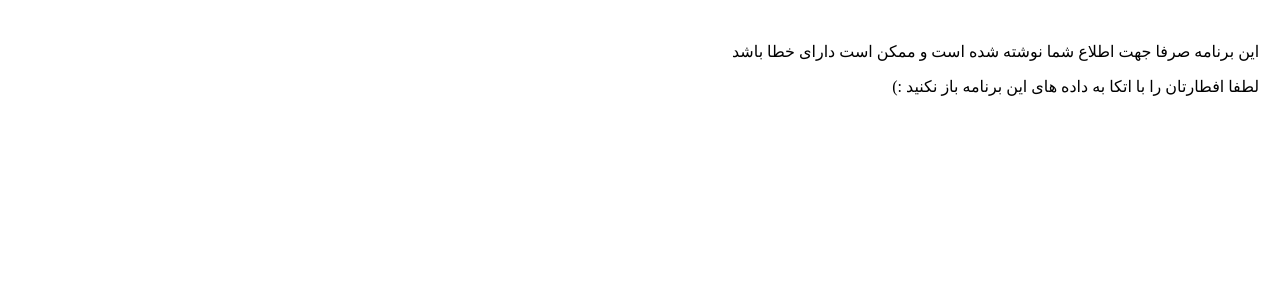
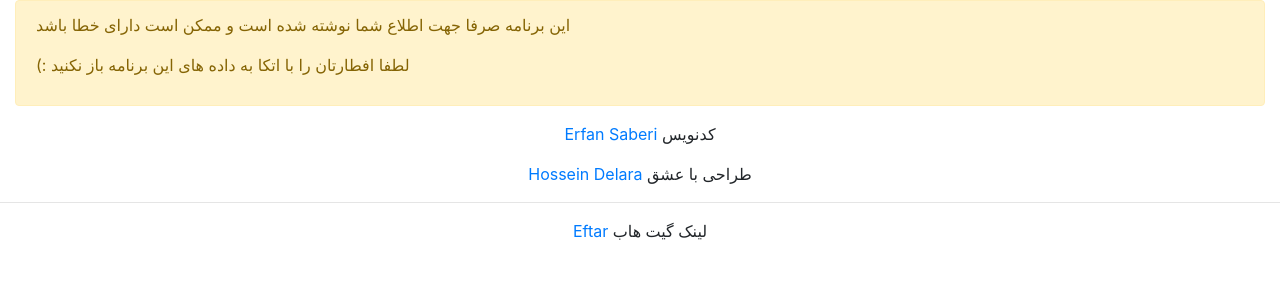
Before and after one commit to erfansaberi/Eftar, a Flask app: template Templates/home.html in a window 1280 px wide. Shown: the top 300 px of the page. Run offline with Flask 2, Linux system fonts and the light colour scheme; the template is opened without the code that fills it, so the values that code supplies are empty; some libraries are stand-ins or nearby versions.

Commit message:
Update home.html

```diff
--- a/Templates/home.html
+++ b/Templates/home.html
@@ -1,90 +1,157 @@
-<html dir="rtl" style="padding-right: 1%;">
+<html lang="fa" dir="rtl">
+
 <head>
+  <meta charset="UTF-8">
+  <meta name="viewport" content="width=device-width, initial-scale=1.0">
+  <meta http-equiv="X-UA-Compatible" content="ie=edge">
+  <link rel="stylesheet" href="static/css/bootstrap.min.css">
+  <link rel="stylesheet" href="https://cdn.rtlcss.com/bootstrap/v4.2.1/css/bootstrap.min.css"
+    integrity="sha384-vus3nQHTD+5mpDiZ4rkEPlnkcyTP+49BhJ4wJeJunw06ZAp+wzzeBPUXr42fi8If" crossorigin="anonymous">
+  <link rel="stylesheet" href="static/css/font-awesome.min.css">
+  <link rel="stylesheet" href="static/css/min.css">
   <title>چقدر مونده تا افطار؟</title>
 </head>
 
+<body>
+  <div class="container-fluid">
     {% if data.status == 'remaining' %}
-  <body>
+    <div class="row">
+      <div class="col-12">
+        <div class="alert alert-success" role="alert">
           <p>شهر : {{data.shahr}}</p>
           <p>اذان مغرب ساعت {{data.maghreb}}</p>
-      <p>زمان باقی مانده تا افطار  {{data.hour}} ساعت و {{data.minute}} دقیقه .</p>
+          <p>زمان باقی مانده تا افطار {{data.hour}} ساعت و {{data.minute}} دقیقه .</p>
           <br>
           <a href="/">بازگشت</a>
-{% elif data.status == 'error' %}
-  <body>
-    <p>لطفا شهر را انتخاب کنید یا کد شهر را به صورت دستی وارد کنید</p>
-    <p>کد شهر را میتوانید در وبسایت <a href="http://prayer.aviny.com/">آوینی</a> پیدا کنید</p>
-    <form action="/">
-      <label for="citycode">کد شهر:</label><br>
-      <input type="number" id="citycode" name="citycode"><br>
-      <input type="submit" value="Submit">
-    </form>
-    <br>
-    <table>
-      <div class="rTableBody">
-          <div class="rTableRow">
-              <div class="rTableCell"><a href="/?citycode=1">تهران</a></div>
-              <div class="rTableCell"><a href="/?citycode=13">مشهد</a></div>
-              <div class="rTableCell"><a href="/?citycode=6">تبریز</a></div>
-              <div class="rTableCell"><a href="/?citycode=11">قم</a></div>
-              <div class="rTableCell"><a href="/?citycode=2">اصفهان</a></div>
-              <div class="rTableCell"><a href="/?citycode=8">شیراز</a></div>
-              <div class="rTableCell"><a href="/?citycode=14">یزد</a></div>
-              <div class="rTableCell"><a href="/?citycode=3">ارومیه</a></div>
-              <div class="rTableCell"><a href="/?citycode=19">کرمان</a></div>
-              <div class="rTableCell"><a href="/?citycode=5">اهواز</a></div>
-              <div class="rTableCell"><a href="/?citycode=15">بجنورد</a></div>
-              <div class="rTableCell"><a href="/?citycode=18">گرگان</a></div>
-              <div class="rTableCell"><a href="/?citycode=17">ساری</a></div>
-              <div class="rTableCell"><a href="/?citycode=16">رشت</a></div>
-              <div class="rTableCell"><a href="/?citycode=26">اردبیل</a></div>
-              <div class="rTableCell"><a href="/?citycode=27">سمنان</a></div>
-              <div class="rTableCell"><a href="/?citycode=10">قزوین</a></div>
-              <div class="rTableCell"><a href="/?citycode=25">زنجان</a></div>
-              <div class="rTableCell"><a href="/?citycode=22">سنندج</a></div>
-              <div class="rTableCell"><a href="/?citycode=21">کرمانشاه</a></div>
-              <div class="rTableCell"><a href="/?citycode=24">همدان</a></div>
-              <div class="rTableCell"><a href="/?citycode=827">بیرجند</a></div>
-              <div class="rTableCell"><a href="/?citycode=29">ایلام</a></div>
-              <div class="rTableCell"><a href="/?citycode=30">خرم آباد</a></div>
-              <div class="rTableCell"><a href="/?citycode=31">شهرکرد</a></div>
-              <div class="rTableCell"><a href="/?citycode=32">یاسوج</a></div>
-              <div class="rTableCell"><a href="/?citycode=20">بوشهر</a></div>
-              <div class="rTableCell"><a href="/?citycode=12">زاهدان</a></div>
-              <div class="rTableCell"><a href="/?citycode=7">بندر عباس</a></div>
-              <div class="rTableCell"><a href="/?citycode=4">اراک</a></div>
-              <div class="rTableCell"><a href="/?citycode=9">کرج</a></div>
-              <div class="rTableCell"><a href="/?citycode=342">دزفول</a></div>
-              <div class="rTableCell"><a href="/?citycode=991">ساوه</a></div>
-              <div class="rTableCell"><a href="/?citycode=578">شاهرود</a></div>
-              <div class="rTableCell"><a href="/?citycode=479">بروجرد</a></div>
-              <div class="rTableCell"><a href="/?citycode=822">سبزوار</a></div>
-              <div class="rTableCell"><a href="/?citycode=968">کیش</a></div>
         </div>
       </div>
-    </table>
+    </div>
+    {% elif data.status == 'error' %}
+    <div class="row">
+      <div class="col-12">
+        <h1 class="text-center m-5">چقدر مونده تا افطار؟</h1>
+
+      </div>
+    </div>
+    <div class="row">
+      <div class="col-12">
+        <div class="alert alert-success " role="alert">
+          کد شهر را میتوانید در وبسایت <a href="http://prayer.aviny.com/" target="_blank"
+            rel="noopener noreferrer">آوینی</a> پیدا کنید
+        </div>
+        <form action="/" class="form-inline">
+          <label for="serchbox" class="form-check-label">
+            کد شهر را وارد کنید
+          </label>
+          <input type="text" id="serchbox" name="citycode" class="form-control">
+          <input type="submit" value="ثبت" class="btn btn-primary">
+        </form>
+      </div>
+    </div>
+    <div class="row">
+      <div class="col-12">
+        <a class="btn btn-outline-success m-2" role="button" href="/?citycode=1">تهران</a>
+        <a class="btn btn-outline-success m-2" role="button" href="/?citycode=13">مشهد</a>
+        <a class="btn btn-outline-success m-2" role="button" href="/?citycode=6">تبریز</a>
+        <a class="btn btn-outline-success m-2" role="button" href="/?citycode=11">قم</a>
+        <a class="btn btn-outline-success m-2" role="button" href="/?citycode=2">اصفهان</a>
+        <a class="btn btn-outline-success m-2" role="button" href="/?citycode=8">شیراز</a>
+        <a class="btn btn-outline-success m-2" role="button" href="/?citycode=14">یزد</a>
+        <a class="btn btn-outline-success m-2" role="button" href="/?citycode=3">ارومیه</a>
+        <a class="btn btn-outline-success m-2" role="button" href="/?citycode=19">کرمان</a>
+        <a class="btn btn-outline-success m-2" role="button" href="/?citycode=5">اهواز</a>
+        <a class="btn btn-outline-success m-2" role="button" href="/?citycode=15">بجنورد</a>
+        <a class="btn btn-outline-success m-2" role="button" href="/?citycode=18">گرگان</a>
+        <a class="btn btn-outline-success m-2" role="button" href="/?citycode=17">ساری</a>
+        <a class="btn btn-outline-success m-2" role="button" href="/?citycode=16">رشت</a>
+        <a class="btn btn-outline-success m-2" role="button" href="/?citycode=26">اردبیل</a>
+        <a class="btn btn-outline-success m-2" role="button" href="/?citycode=27">سمنان</a>
+        <a class="btn btn-outline-success m-2" role="button" href="/?citycode=10">قزوین</a>
+        <a class="btn btn-outline-success m-2" role="button" href="/?citycode=25">زنجان</a>
+        <a class="btn btn-outline-success m-2" role="button" href="/?citycode=22">سنندج</a>
+        <a class="btn btn-outline-success m-2" role="button" href="/?citycode=21">کرمانشاه</a>
+        <a class="btn btn-outline-success m-2" role="button" href="/?citycode=24">همدان</a>
+        <a class="btn btn-outline-success m-2" role="button" href="/?citycode=827">بیرجند</a>
+        <a class="btn btn-outline-success m-2" role="button" href="/?citycode=29">ایلام</a>
+        <a class="btn btn-outline-success m-2" role="button" href="/?citycode=30">خرم آباد</a>
+        <a class="btn btn-outline-success m-2" role="button" href="/?citycode=31">شهرکرد</a>
+        <a class="btn btn-outline-success m-2" role="button" href="/?citycode=32">یاسوج</a>
+        <a class="btn btn-outline-success m-2" role="button" href="/?citycode=20">بوشهر</a>
+        <a class="btn btn-outline-success m-2" role="button" href="/?citycode=12">زاهدان</a>
+        <a class="btn btn-outline-success m-2" role="button" href="/?citycode=7">بندر عباس</a>
+        <a class="btn btn-outline-success m-2" role="button" href="/?citycode=4">اراک</a>
+        <a class="btn btn-outline-success m-2" role="button" href="/?citycode=9">کرج</a>
+        <a class="btn btn-outline-success m-2" role="button" href="/?citycode=342">دزفول</a>
+        <a class="btn btn-outline-success m-2" role="button" href="/?citycode=991">ساوه</a>
+        <a class="btn btn-outline-success m-2" role="button" href="/?citycode=578">شاهرود</a>
+        <a class="btn btn-outline-success m-2" role="button" href="/?citycode=479">بروجرد</a>
+        <a class="btn btn-outline-success m-2" role="button" href="/?citycode=822">سبزوار</a>
+        <a class="btn btn-outline-success m-2" role="button" href="/?citycode=968">کیش</a>
+      </div>
+    </div>
+
 
     {% elif data.status == 'eftar' %}
-  <body>
+    <div class="row">
+      <div class="col-12">
+        <div class="alert alert-primary" role="alert">
           <p>شهر : {{data.shahr}}</p>
           <p>به نظر میرسد وقت افطار است</p>
           <br>
           <a href="/">بازگشت</a>
+        </div>
+      </div>
+    </div>
     {% elif data.status == 'cityNotFound' %}
-    <body>
+    <div class="row">
+      <div class="col-12">
+        <div class="alert alert-danger" role="alert">
           <p>شهر پیدا نشد</p>
           <br>
           <a href="/">بازگشت</a>
+        </div>
+      </div>
+    </div>
+
     {% elif data.status == 'notstarted' %}
-  <body>
+    <div class="row">
+      <div class="col-12">
+        <div class="alert alert-info" role="alert">
           <p>شهر : {{data.shahr}}</p>
           <p>روزه شما هنوز شروع نشده</p>
           <p>اذان صبح: {{data.sobh}}</p>
           <br>
           <a href="/">بازگشت</a>
+        </div>
+      </div>
+    </div>
     {% endif %}
-    <br>
+    <div class="row">
+      <div class="col-12">
+        <div class="alert alert-warning" role="alert">
           <p>این برنامه صرفا جهت اطلاع شما نوشته شده است و ممکن است دارای خطا باشد</p>
           <p>لطفا افطارتان را با اتکا به داده های این برنامه باز نکنید :)</p>
+        </div>
+      </div>
+    </div>
+  </div>
+  <footer>
+    <p class="text-center">کدنویس <a href="https://github.com/erfansaberi" target="_blank" rel="noopener noreferrer">Erfan Saberi</a></p>
+    <p class="text-center">طراحی با عشق <a href="https://github.com/hosseindelara" target="_blank" rel="noopener noreferrer">Hossein Delara</a></p><hr>
+    <p class="text-center">لینک گیت هاب <a href="https://github.com/erfansaberi/eftar" target="_blank" rel="noopener noreferrer">Eftar</a></p>
+  </footer>
+  <script src="https://code.jquery.com/jquery-3.3.1.slim.min.js"
+    integrity="sha384-q8i/X+965DzO0rT7abK41JStQIAqVgRVzpbzo5smXKp4YfRvH+8abtTE1Pi6jizo" crossorigin="anonymous">
+  </script>
+  <script src="https://cdnjs.cloudflare.com/ajax/libs/popper.js/1.14.6/umd/popper.min.js"
+    integrity="sha384-ZMP7rVo3mIykV+2+9J3UJ46jBk0WLaUAdn689aCwoqbBJiSnjAK/l8WvCWPIPm49" crossorigin="anonymous">
+  </script>
+  <script src="https://cdn.rtlcss.com/bootstrap/v4.2.1/js/bootstrap.min.js"
+    integrity="sha384-a9xOd0rz8w0J8zqj1qJic7GPFfyMfoiuDjC9rqXlVOcGO/dmRqzMn34gZYDTel8k" crossorigin="anonymous">
+  </script>
+  <script src="static/js/index.js"></script>
+  <script src="static/js/jquery-3.4.1.min.js"></script>
+  <script src="static/js/bootstrap.min.js"></script>
 </body>
+
 </html>
```
Lines whose indentation alone changed are shown as unchanged.
